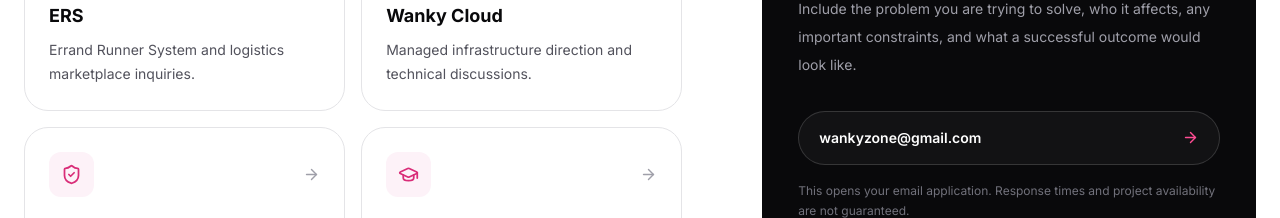
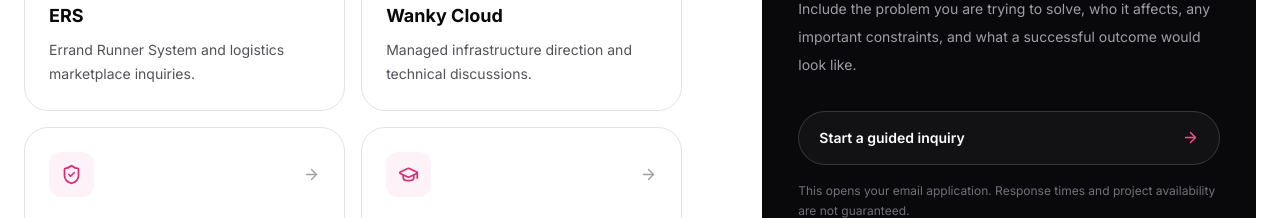
Before and after one commit to wankyzone/wanky-web, a Next.js app: page /contact in a window 1280 px wide. Shown: the part 960-1178 px from the top of the page. Built offline with nearby package versions, Linux system fonts and the light colour scheme.

Commit message:
Route inquiries through universal interest onboarding

```diff
--- a/src/app/contact/page.tsx
+++ b/src/app/contact/page.tsx
@@ -83,7 +83,7 @@
               return (
                 <a
                   key={item.title}
-                  href={`mailto:${email}?subject=${encodeURIComponent(item.subject)}`}
+                  href={`/interest?product=${item.title === "ERS" ? "ers" : item.title === "Wanky Cloud" ? "wanky-cloud" : item.title === "Wanky Protect" ? "wanky-protect" : "partnership"}`}
                   className="group rounded-3xl border border-zinc-200 p-6 transition hover:-translate-y-1 hover:border-[#FF4D94]/60 hover:shadow-lg hover:shadow-pink-500/5"
                 >
                   <div className="flex items-center justify-between">
@@ -116,10 +116,10 @@
             like.
           </p>
           <a
-            href={`mailto:${email}?subject=${encodeURIComponent("Wanky Technologies Inquiry")}`}
+            href="/interest?product=partnership"
             className="mt-8 flex items-center justify-between gap-3 rounded-full border border-white/15 bg-white/[0.04] px-5 py-4 text-sm font-semibold transition hover:border-[#FF4D94]/60 hover:bg-white/[0.08]"
           >
-            <span className="break-all">{email}</span>
+            <span className="break-all">Start a guided inquiry</span>
             <ArrowRight size={17} className="shrink-0 text-[#FF4D94]" />
           </a>
           <p className="mt-4 text-xs leading-5 text-zinc-500">
```
